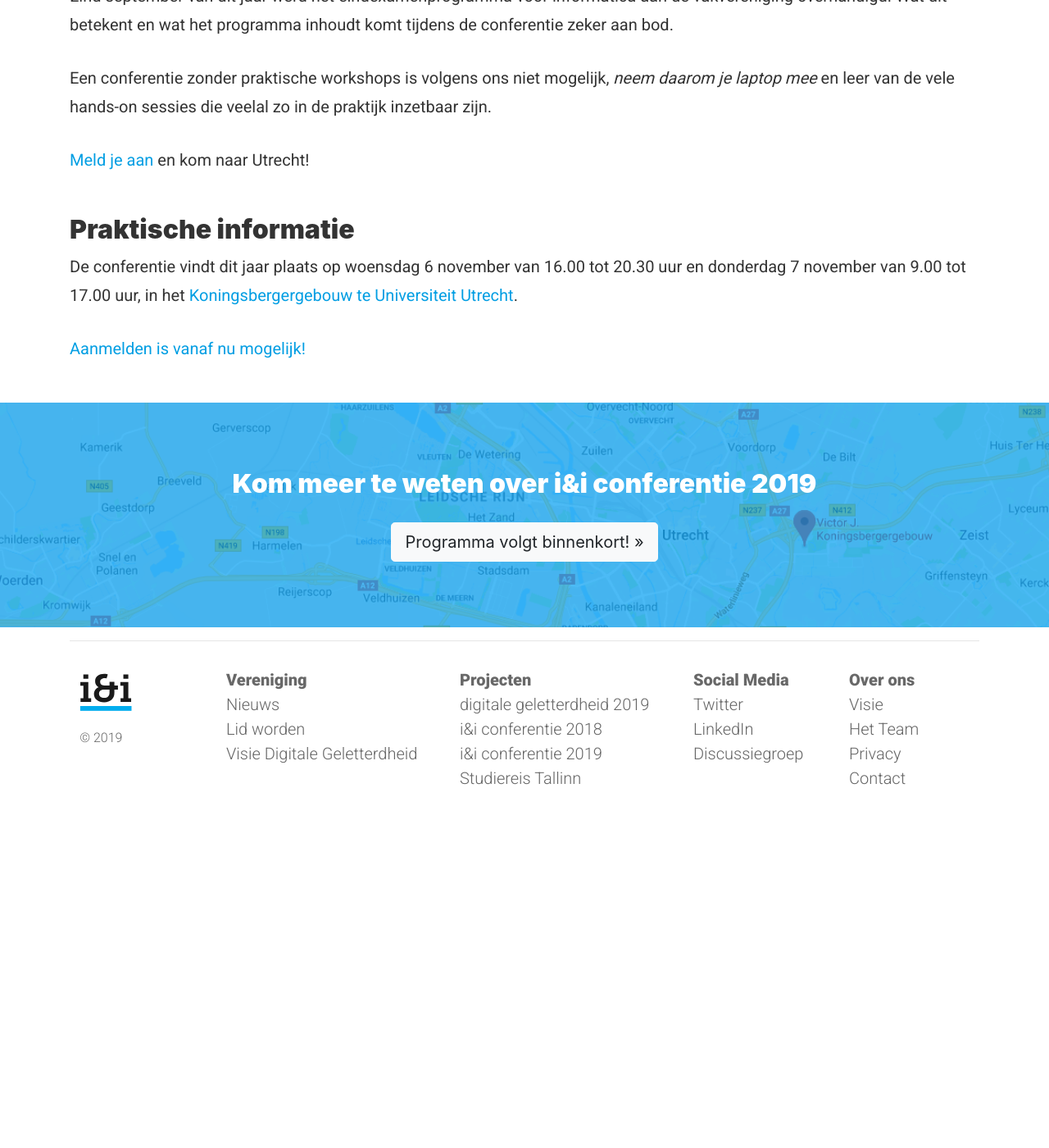
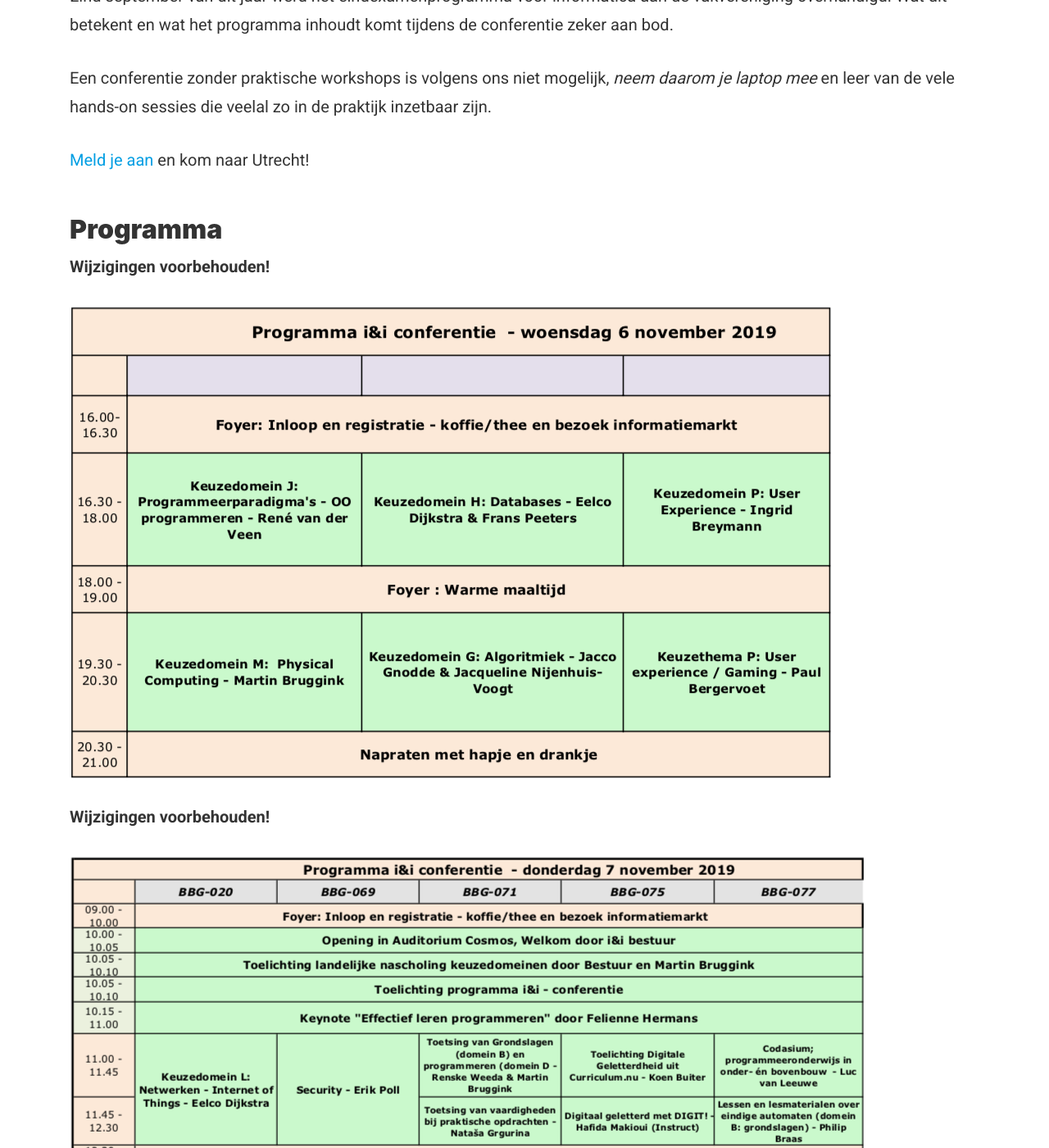
Before and after one commit to ieni/website, a Jekyll site: the page built from _projects/ieni-conferentie-2019.md, in a window 1280 px wide and 1400 px high, scrolled down 1063 px. Shown: the whole window at 82% size. Built offline with Jekyll 4.4.1, drawn with Linux system fonts in a browser that asks for light colours; before the commit the page ends 2059 px from its top, so only the background shows below that; some of the changed text lies outside the part shown.

Commit message:
Programma 6 en 7 november toegevoegd

```diff
--- a/_projects/ieni-conferentie-2019.md
+++ b/_projects/ieni-conferentie-2019.md
@@ -27,6 +27,19 @@ Een conferentie zonder praktische workshops is volgens ons niet mogelijk, *neem
 
 [Meld je aan](https://www.smink-registratie.nl/ieni/) en kom naar Utrecht!
 
+## Programma
+
+**Wijzigingen voorbehouden!**
+
+
+  <img src="{{'/assets/img/content/ieni2019-6nov.png' | relative_url}}" alt="Programma 6 november" height="576" width="929">
+
+**Wijzigingen voorbehouden!**
+
+  <img src="{{'/assets/img/content/ieni2019-7nov.png' | relative_url}}" alt="Programma 7 november" height="698" width="969">
+
+**Wijzigingen voorbehouden!**
+
 ## Praktische informatie
 De conferentie vindt dit jaar plaats op woensdag 6 november van 16.00 tot 20.30 uur en donderdag 7 november van 9.00 tot 17.00 uur, in het [Koningsbergergebouw te Universiteit Utrecht](https://goo.gl/maps/7CdkZcuYwsL2).
 
```
Also changed, not shown: assets/img/content/ieni2019-6nov.png (added), assets/img/content/ieni2019-7nov.png (added).
